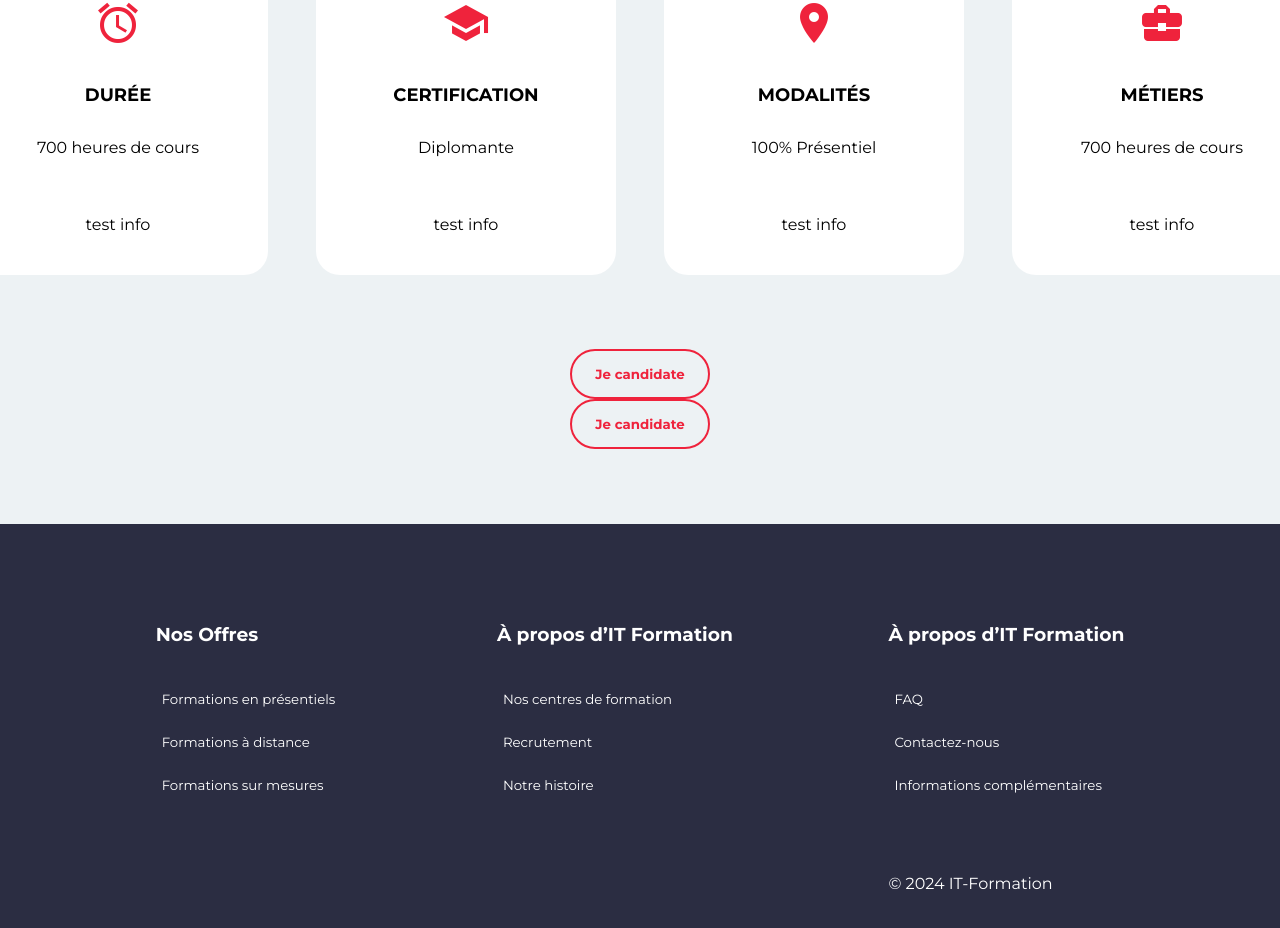
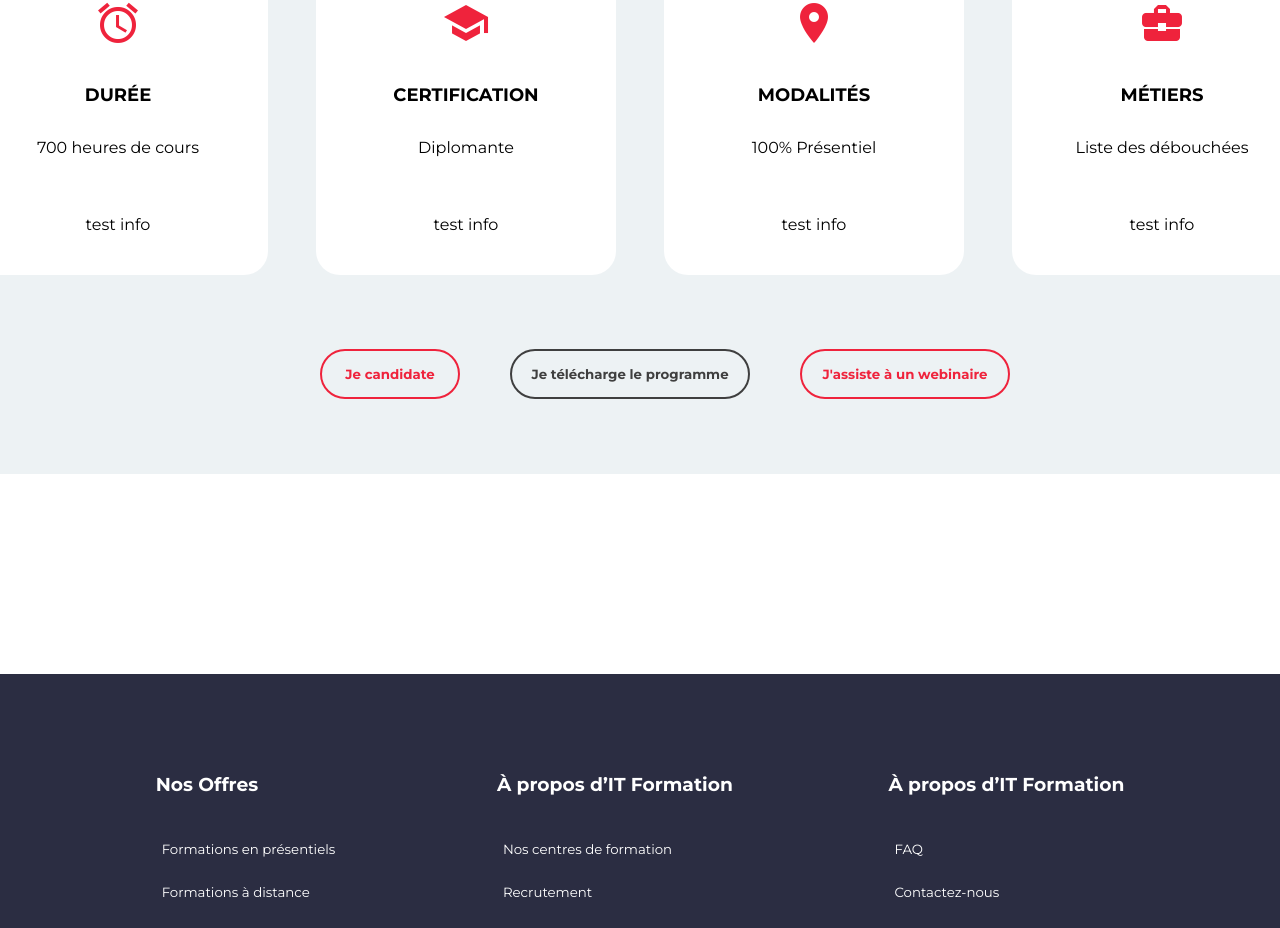
Before and after one commit to BastienCay/Front_IT_Formation, an Angular app in the folder IT_Formation/: page /formation in a window 1280 px wide. Shown: the part 808-1736 px from the top of the page. Built offline with nearby package versions, Linux system fonts and the light colour scheme.

Commit message:
Page formation v0.6 + hotfix button

```diff
--- a/IT_Formation/src/app/pages/page-contact/formulaire-contact/formulaire-contact.component.css
+++ b/IT_Formation/src/app/pages/page-contact/formulaire-contact/formulaire-contact.component.css
@@ -124,3 +124,7 @@ button:hover{
 #zone_textarea textarea:hover{
     border: 2px solid #EF233C;
 }
+
+.cta{
+    display: flex;
+}
--- a/IT_Formation/src/app/pages/page-contact/page-contact.component.css
+++ b/IT_Formation/src/app/pages/page-contact/page-contact.component.css
@@ -22,9 +22,9 @@ section p{
     text-transform: uppercase;
 }
 
-/* .assombrir{
+.assombrir{
     position: absolute;
     background-color: rgba(43, 45, 66, 0.65);
     width: 100%;
     height: 360px;
-} */
+}
--- a/IT_Formation/src/app/pages/page-formation/page-formation.component.css
+++ b/IT_Formation/src/app/pages/page-formation/page-formation.component.css
@@ -126,26 +126,66 @@ mat-icon{
 
 .cta{
     margin-bottom: 75px;
+    display: flex;
+    flex-direction: row;
+}
+
+.cta button{
+    align-self: flex-end;
+    border-radius: 30px;
+    display: flex;
+    align-items: center;
+    justify-content: center;
+    font-weight: bold;
+    margin-left: 50px;
+}
+
+#cta1{
+
+    width: 140px;
+    height: 50px;
+
+    border: 2px solid #EF233C;
+
+
+    background-color: #EDF2F4;
+    color: #EF233C;
 
 }
 
-button{
-    align-self: flex-end;
-    width: 140px;
-    height: 50px;
-    border-radius: 30px;
-    border: 2px solid #EF233C;
-    display: flex;
-    align-items: center;
-    justify-content: center;
-
-    background-color: #EDF2F4;
-    color: #EF233C;
-    font-weight: bold;
-}
-
-button:hover{
+#cta1:hover{
     background-color: #EF233C;
     color: white;
     cursor: pointer;
 }
+
+#cta2{
+
+    width: 240px;
+    height: 50px;
+    border: 2px solid #3f3f3f;
+    background-color: #EDF2F4;
+    color: #3f3f3f;
+
+}
+
+#cta2:hover{
+    background-color: #3f3f3f;
+    color: white;
+    cursor: pointer;
+}
+
+#cta3{
+    width: 210px;
+    height: 50px;
+    border: 2px solid #EF233C;
+
+    background-color: #EDF2F4;
+    color: #EF233C;
+}
+
+#cta3:hover{
+    background-color: #EF233C;
+    color: white;
+    cursor: pointer;
+}
--- a/IT_Formation/src/app/pages/page-formation/page-formation.component.html
+++ b/IT_Formation/src/app/pages/page-formation/page-formation.component.html
@@ -43,14 +43,20 @@
         <div class="card-information">
             <mat-icon>business_center</mat-icon>
             <h4 class="titre-info">MÉTIERS</h4>
-            <p class="info-primaire">700 heures de cours</p>
+            <p class="info-primaire">Liste des débouchées</p>
             <p class="info-secondaire">test info</p>
         </div>
 
     </div>
     <div class="cta">
         <button id="cta1">Je candidate</button>
-        <button id="cta1">Je candidate</button>
+        <button id="cta2">Je télécharge le programme</button>
+        <button id="cta3">J'assiste à un webinaire</button>
+    </div>
+</section>
+<section>
+    <div id="spacing">
+
     </div>
 </section>
 
```
